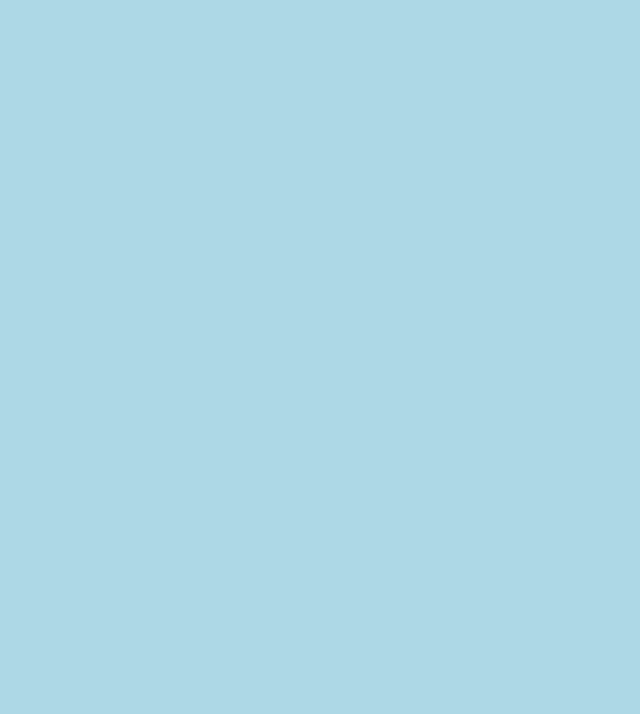
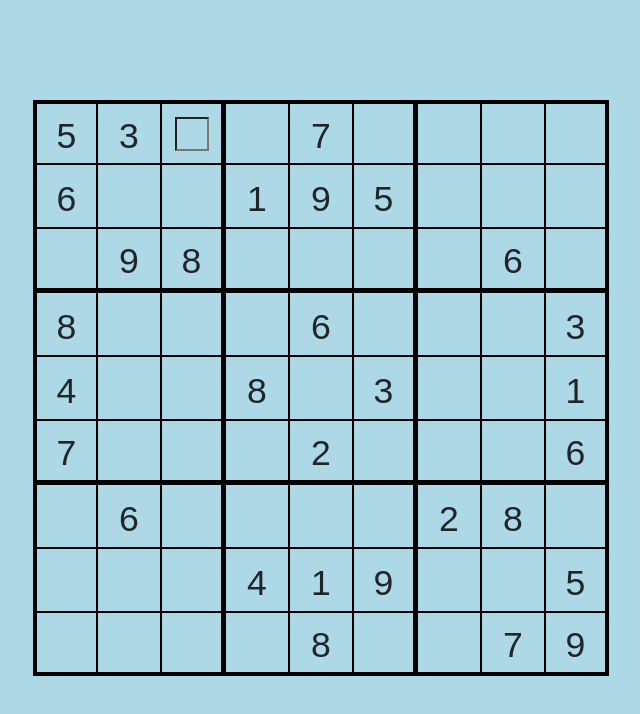
Before and after one commit to andyL89/sudoku-testing, a website built with webpack: page src/index.html in a window 1280 px wide. Shown: the whole page, without its empty margins (319-959 px from the left). Built offline with nearby package versions, Linux system fonts and the light colour scheme.

Commit message:
add grid and css styling
Co-authored-by: Logan Roth <diamondintheroth@gmail.com>
Co-authored-by: Dani Renner <danijrenner@gmail.com>

```diff
--- a/src/css/styles.css
+++ b/src/css/styles.css
@@ -1,3 +1,56 @@
 body {
+  margin-top: 100px;
   background-color: lightblue;
+  font-family: Avenir, Heveltica, sans-serif;
 }
+
+.inputs {
+  text-align: center;
+  width: 34px;
+  height: 34px;
+  background-color: rgb(173, 216, 230);
+}
+
+li:nth-child(n):nth-child(-n+9) {
+  border-top-width: 4px;
+}
+li:nth-child(n+73):nth-child(-n+81) {
+  border-bottom-width: 4px;
+}
+li:nth-child(3n) {
+  border-right-width: 4px;
+}
+li:nth-child(9n+1) {
+  border-left-width: 4px;
+}
+li:nth-child(n+19):nth-child(-n+27) {
+  border-bottom-width: 4px;
+}
+li:nth-child(n+46):nth-child(-n+54) {
+  border-bottom-width: 4px;
+}
+
+ul {
+  display: grid;
+  grid-template-columns: repeat(9, 5vw);
+  grid-template-rows: repeat(9, 5vw);
+  justify-content: center;
+  align-content: center;
+  grid-gap: 0rem;
+  list-style: none;
+  margin: 0 0 2vw;
+  padding: 0;
+  font-size: calc(2vw + 10px);
+}
+li {
+  margin: 0;
+  padding: 0;
+  text-align: center;
+  border: 1px solid black;
+  display: flex;
+  align-items: center;
+  justify-content: center;
+  span {
+    margin-top: 0.4rem;
+  }
+}
--- a/src/index.html
+++ b/src/index.html
@@ -2,9 +2,91 @@
 <html>
 <head>
   <script src="https://ajax.googleapis.com/ajax/libs/jquery/3.5.1/jquery.min.js"></script>
-  <title>Title</title>
+  <title>Sudoku</title>
 </head>
 <body>
-
+  <ul>
+    <li><span>5</span></li>
+    <li><span>3</span></li>
+    <li><input class="inputs" type="text" id="A3"></input></li>
+    <li><span id="A4"></span></li>
+    <li><span>7</span></li>
+    <li><span id="A6"></span></li>
+    <li><span id="A7"></span></li>
+    <li><span id="A8"></span></li>
+    <li><span id="A9"></span></li>
+    <li><span>6</span></li>
+    <li><span id="B2"></span></li>
+    <li><span id="B3"></span></li>
+    <li><span>1</span></li>
+    <li><span>9</span></li>
+    <li><span>5</span></li>
+    <li><span id="B7"></span></li>
+    <li><span id="B8"></span></li>
+    <li><span id="B9"></span></li>
+    <li><span id="C1"></span></li>
+    <li><span>9</span></li>
+    <li><span>8</span></li>
+    <li><span id="C4"></span></li>
+    <li><span id="C5"></span></li>
+    <li><span id="C6"></span></li>
+    <li><span id="C7"></span></li>
+    <li><span>6</span></li>
+    <li><span id="C9"></span></li>
+    <li><span>8</span></li>
+    <li><span id="D2"></span></li>
+    <li><span id="D3"></span></li>
+    <li><span id="D4"></span></li>
+    <li><span>6</span></li>
+    <li><span id="D6"></span></li>
+    <li><span id="D7"></span></li>
+    <li><span id="D8"></span></li>
+    <li><span>3</span></li>
+    <li><span>4</span></li>
+    <li><span id="E2"></span></li>
+    <li><span id="E3"></span></li>
+    <li><span>8</span></li>
+    <li><span id="E5"></span></li>
+    <li><span>3</span></li>
+    <li><span id="E7"></span></li>
+    <li><span id="E8"></span></li>
+    <li><span>1</span></li>
+    <li><span>7</span></li>
+    <li><span id="F2"></span></li>
+    <li><span id="F3"></span></li>
+    <li><span id="F4"></span></li>
+    <li><span>2</span></li>
+    <li><span id="F6"></span></li>
+    <li><span id="F7"></span></li>
+    <li><span id="F8"></span></li>
+    <li><span>6</span></li>
+    <li><span id="G1"></span></li>
+    <li><span>6</span></li>
+    <li><span id="G3"></span></li>
+    <li><span id="G4"></span></li>
+    <li><span id="G5"></span></li>
+    <li><span id="G6"></span></li>
+    <li><span>2</span></li>
+    <li><span>8</span></li>
+    <li><span id="G9"></span></li>
+    <li><span id="H1"></span></li>
+    <li><span id="H2"></span></li>
+    <li><span id="H3"></span></li>
+    <li><span>4</span></li>
+    <li><span>1</span></li>
+    <li><span>9</span></li>
+    <li><span id="H7"></span></li>
+    <li><span id="H8"></span></li>
+    <li><span>5</span></li>
+    <li><span id="I1"></span></li>
+    <li><span id="I2"></span></li>
+    <li><span id="I3"></span></li>
+    <li><span id="I4"></span></li>
+    <li><span>8</span></li>
+    <li><span id="I6"></span></li>
+    <li><span id="I7"></span></li>
+    <li><span>7</span></li>
+    <li><span>9</span></li>
+  </ul>
 </body>
 </html>
--- a/src/main.js
+++ b/src/main.js
@@ -5,5 +5,7 @@ import './css/styles.css';
 
 
 $(document).ready(function() {
-
+  //let row1Array = [5,3,7]
+  //user input
 });
+sudokuArray = [5,3,,,7,,,6]
```
Also changed, not shown: whiteboard.txt (+13 -0 lines).
